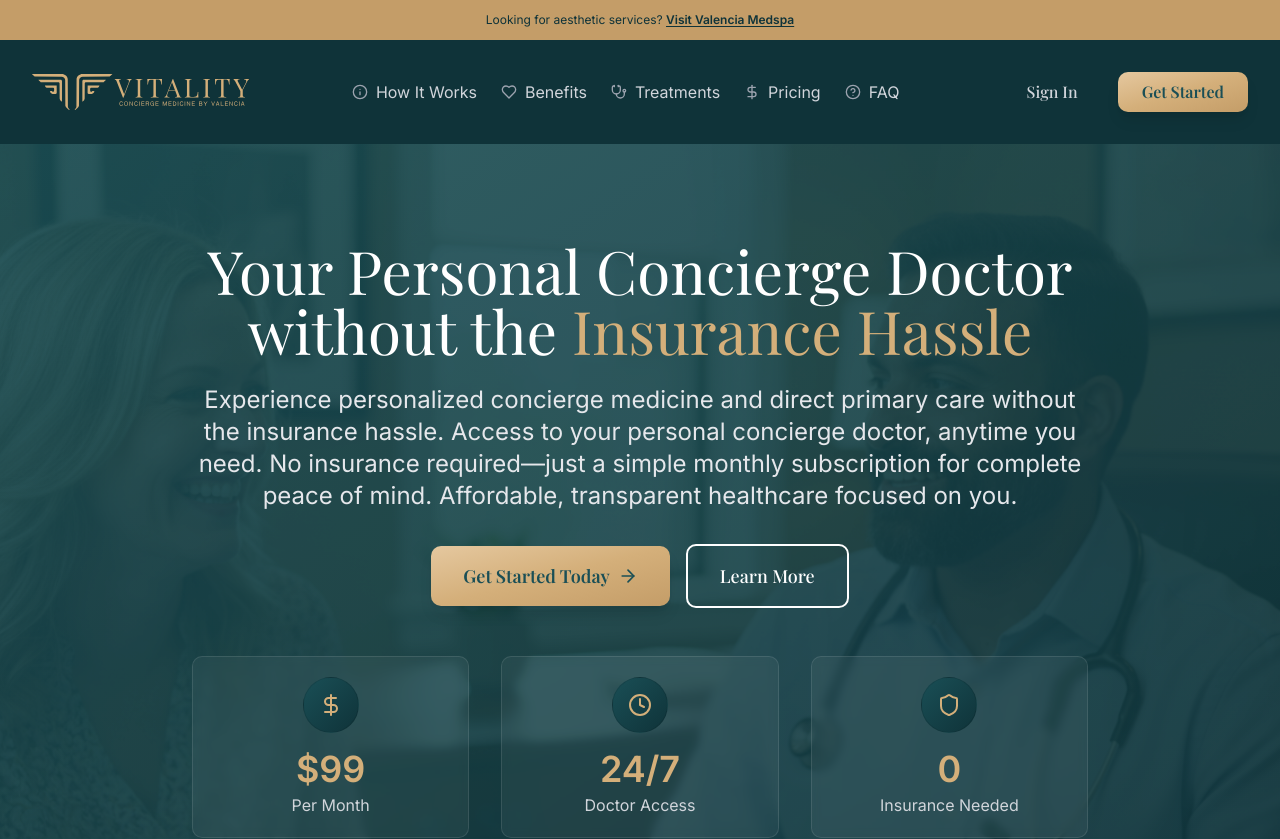
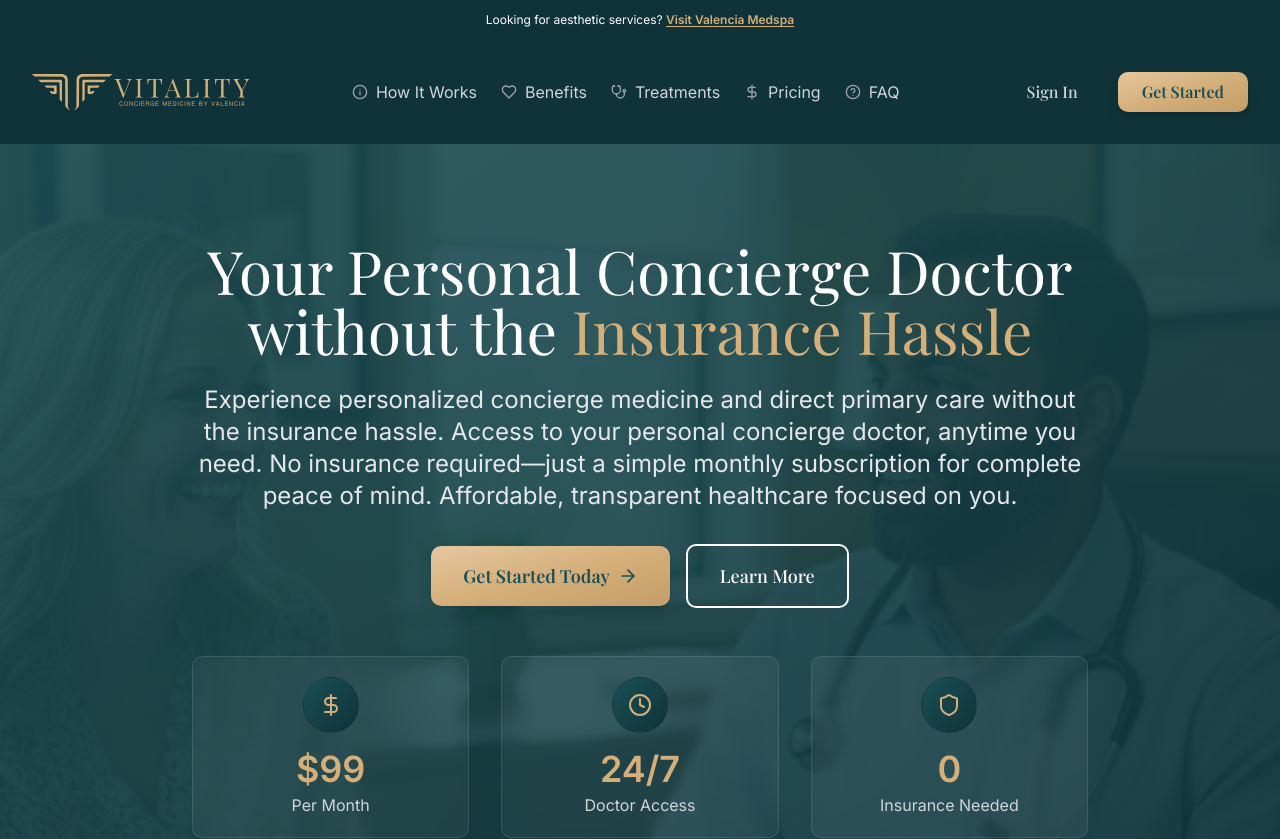
Before and after one commit to rahilp/vitality-med, a Next.js app: page / in a window 1280 px wide. Shown: the top 839 px of the page. Built offline with nearby package versions, Linux system fonts and the light colour scheme; a web font is replaced by a local one.

Commit message:
set header announcement bar back to the way ti should be

```diff
--- a/components/Header.tsx
+++ b/components/Header.tsx
@@ -33,18 +33,18 @@ export function Header() {
   return (
     <>
       {/* Valencia Medspa Banner */}
-      <div className={`fixed top-0 left-0 right-0 z-50 bg-gold-dark transition-all duration-300 ${
+      <div className={`fixed top-0 left-0 right-0 z-50 bg-teal-dark transition-all duration-300 ${
         isScrolled ? 'opacity-0 -translate-y-full pointer-events-none' : 'opacity-100 translate-y-0'
       }`}>
         <div className="max-w-7xl mx-auto px-4 sm:px-6 lg:px-8">
           <div className="flex items-center justify-center py-2.5 sm:py-3">
-            <p className="text-[11px] sm:text-xs text-teal-dark text-center">
+            <p className="text-[11px] sm:text-xs text-white text-center">
               Looking for aesthetic services?{' '}
               <a
                 href="https://www.valencia-med.com"
                 target="_blank"
                 rel="noopener noreferrer"
-                className="text-teal-dark hover:text-teal-primary font-semibold transition-colors duration-300 underline decoration-teal-dark hover:decoration-teal-primary underline-offset-2"
+                className="text-gold-primary hover:text-gold-light font-semibold transition-colors duration-300 underline decoration-gold-primary hover:decoration-gold-light underline-offset-2"
               >
                 Visit Valencia Medspa
               </a>
```
